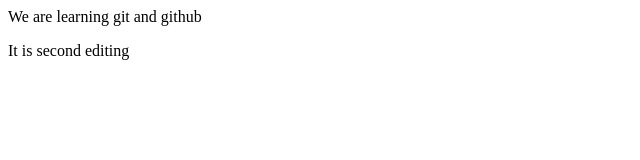
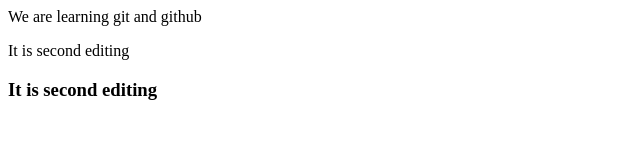
Before and after one commit to mandsIT/test, a plain HTML site: page index.html in a window 1280 px wide. Shown: the whole page, without its empty margins (0-640 px from the left). Drawn offline with Linux system fonts and the light colour scheme.

Commit message:
commit from online

```diff
--- a/index.html
+++ b/index.html
@@ -6,6 +6,7 @@
 
 	<p>We are learning git and github</p>
 	<P>It is second editing</P>
+	<h3>It is second editing</h3>
 
 </body>
 </html>
```
